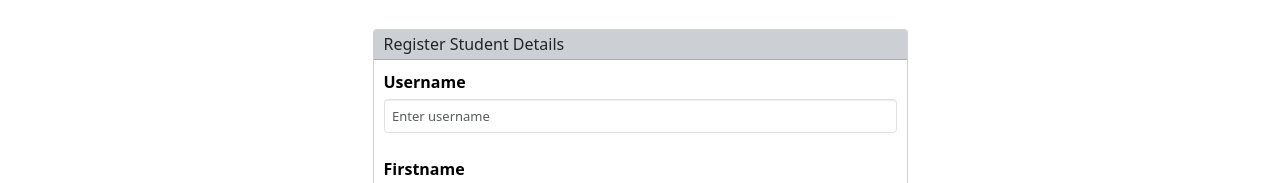
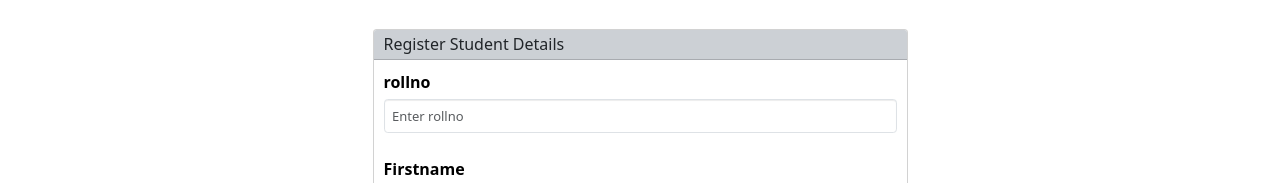
Before and after one commit to Vaishnav-puram/examPortal, a React (Vite) app in the folder frontend/: page /signup in a window 1280 px wide. Shown: the part 152-335 px from the top of the page. Built offline with nearby package versions, Linux system fonts and the light colour scheme.

Commit message:
changed property from username to rollno

```diff
--- a/frontend/src/components/SignUp.jsx
+++ b/frontend/src/components/SignUp.jsx
@@ -10,7 +10,7 @@ import "../index.css"
 function SignUp() {
     //initializng userData obj
     let [userData, setUserData] = useState({
-        username: "",
+        rollno: "",
         firstname: "",
         lastname: "",
         email: "",
@@ -58,7 +58,7 @@ function SignUp() {
             toast.error("login failed")
         });
         setUserData({
-        username: "",
+        rollno: "",
         firstname: "",
         lastname: "",
         email: "",
@@ -72,7 +72,7 @@ function SignUp() {
     //reset the form fields and also resetting the error messages
     const reset = () => {
         setUserData({
-            username: "",
+            rollno: "",
             firstname: "",
             lastname: "",
             email: "",
@@ -121,7 +121,7 @@ function SignUp() {
     // const handleMobile = (event) => {
     //     setUserData({...userData,mobile :event.target.value});
     // }
-    console.log(userData.username);
+    console.log(userData.rollno);
     return (
         <>
             <Header />
@@ -133,8 +133,8 @@ function SignUp() {
                     <CardBody style={{ color: 'black' }}>
                         <Form >
                             <FormGroup>
-                                <Form.Label>Username</Form.Label>
-                                <Form.Control id="uForm" type="text" placeholder="Enter username" name="uname" value={userData.username} onChange={(e) => handleChange(e, 'username')} />
+                                <Form.Label>rollno</Form.Label>
+                                <Form.Control id="uForm" type="text" placeholder="Enter rollno" name="uname" value={userData.rollno} onChange={(e) => handleChange(e, 'rollno')} />
                                 <span style={{ color: 'red', fontSize: 'small' }}>{err.errPass}</span><br />
                                 <Form.Label>Firstname</Form.Label>
                                 <Form.Control id="fForm" type="text" placeholder="Enter firstname" name="fname" value={userData.firstname} onChange={(e) => handleChange(e, 'firstname')} />
```
